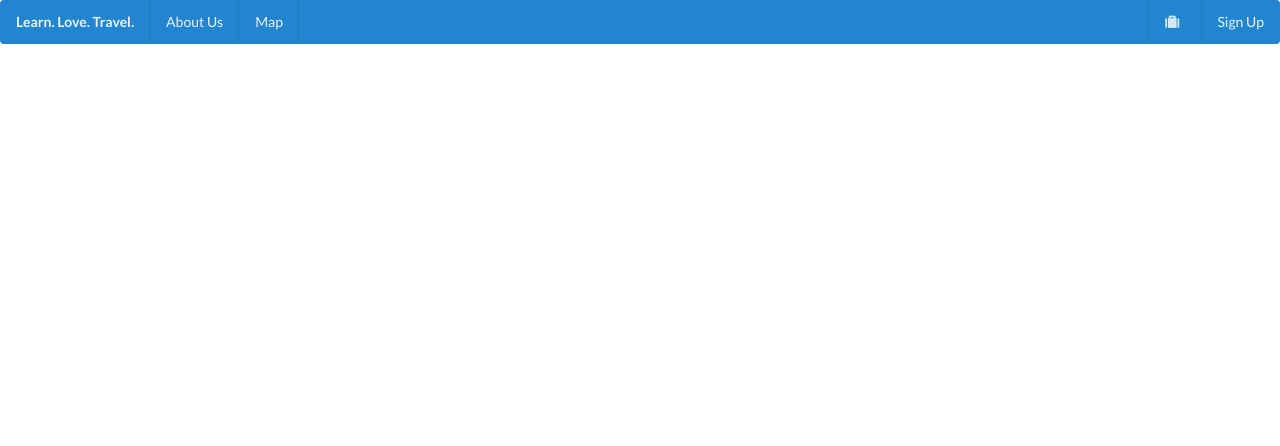
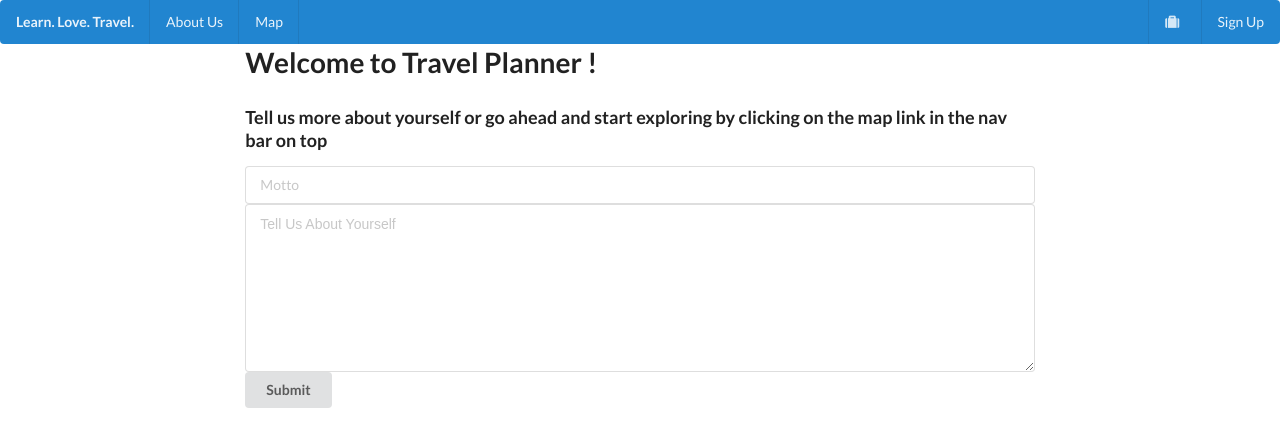
Before and after one commit to lindsaycriswell/learn-love-travel, a React (Create React App) app in the folder love-travel-frontend/: page /firstSignUpPage in a window 1280 px wide. Shown: the top 446 px of the page. Built offline with nearby package versions, Linux system fonts and the light colour scheme; what google-maps-react would draw is missing.

Commit message:
working on patch user

```diff
--- a/love-travel-frontend/src/App.js
+++ b/love-travel-frontend/src/App.js
@@ -5,6 +5,7 @@ import { Switch, Route } from 'react-router-dom'
 
 // import styling
 import "./App.css";
+import Image from "./images/sunrise-myanmar.jpg"
 
 // components
 import NavBar from "./navBar";
@@ -14,13 +15,21 @@ import MapContainer from './MapContainer'
 import About from './pages/about'
 import Home from './pages/home'
 import SignUp from './pages/signUp'
+import FirstSignUpPage from './pages/firstSignUpPage'
 
 
 
-import Image from "./images/sunrise-myanmar.jpg"
-
 
 class App extends React.Component {
+  state = {
+    currentUser: ''
+  }
+
+  setCurrentUser = (user) => {
+    this.setState({
+      currentUser: user
+    })
+  }
 
   render() {
 
@@ -31,12 +40,19 @@ class App extends React.Component {
             <Route exact path='/' component={Home}/>
             <Route exact path='/map' component={MapContainer}/>
             <Route exact path='/about' component={About}/>
-            <Route exact path='/signup' component={SignUp}/>
+            <Route exact path='/signup' render={props => (
+                <SignUp {...props} currentUser={this.state.currentUser} setCurrentUser={this.setCurrentUser}/>
+              )} />
+            <Route exact path='/firstSignUpPage' render={props => (
+                <FirstSignUpPage {...props} currentUser={this.state.currentUser} />
+              )} />
         </Switch>
       </div>
     );
   }
 }
 
+// <Route exact path='/signup' data={this.state.currentUser} component={SignUp}/>
+// <Route exact path='/firstSignUpPage' data={this.state.currentUser} component={FirstSignUpPage} />
 
 export default App;
--- /dev/null
+++ b/love-travel-frontend/src/pages/firstSignUpPage.js
@@ -0,0 +1,66 @@
+
+
+import React from 'react'
+
+class FirstSignUpPage extends React.Component {
+  state = {
+    motto: '',
+    bio: ''
+  }
+
+  handleMotto = (event) => {
+    this.setState({
+      motto: event.target.value
+    })
+  }
+
+  handleBio = (event) => {
+    this.setState({
+      bio: event.target.value
+    })
+  }
+
+  addUserInfo = (event) => {
+    event.preventDefault()
+    this.postUserInfo(this.state.motto, this.state.addUserInfo)
+  }
+
+  postUserInfo = (motto, bio) => {
+    console.log('in the post user info', motto, bio)
+    fetch(`http://localhost:3000/users/${this.props.currentUser.id}`, {
+     method: "PATCH",
+     headers: {
+       "Content-Type": "application/json"
+     },
+     body: JSON.stringify({
+       motto: motto,
+       bio: bio
+     })
+   })
+   .then(res => res.json())
+   .then(json => console.log(json))
+  }
+
+  render(){
+    console.log('in first sign up page', this.props.currentUser)
+    return(
+      <div className="ui grid">
+        <div className="three wide column">
+        </div>
+        <div className="right floated left aligned ten wide column">
+          <h1>Welcome to Travel Planner {this.props.currentUser.username}!</h1>
+          <h3>Tell us more about yourself or go ahead and start exploring by clicking on the map link in the nav bar on top</h3>
+          <form className="ui form" onSubmit={this.addUserInfo}>
+            <input className="ui small input" placeholder="Motto" value={this.state.motto} onInput={this.handleMotto}/>
+            <textarea placeholder="Tell Us About Yourself" value={this.state.bio} onInput={this.handleBio}/>
+            <button className="ui submit button">Submit</button>
+          </form>
+        </div>
+        <div className="three wide column">
+        </div>
+      </div>
+    )
+  }
+}
+
+export default FirstSignUpPage
--- a/love-travel-frontend/src/pages/signUp.js
+++ b/love-travel-frontend/src/pages/signUp.js
@@ -1,13 +1,18 @@
 // react stuff
 import React from "react";
 import Image from "../images/sunrise-myanmar.jpg";
+import { Route, Redirect } from 'react-router'
 
+// components
+import FirstSignUpPage from './firstSignUpPage'
 
 class SignUp extends React.Component {
 
   state={
     username: '',
-    errors: []
+    errors: [],
+    redirect: false
+    // currentUser: ''
   }
 
   handleUsername = (event) => {
@@ -51,13 +56,29 @@ class SignUp extends React.Component {
        this.setState({
          errors: userJSON.errors
        })
+     } else {
+       this.props.setCurrentUser(userJSON)
+       this.setState({
+         redirect: true
+       })
      }
    })
  }
 
+ // setCurrentUser = (user) => {
+ //   this.setState({
+ //     this.props.currentUser: user
+ //   }, () => console.log(this.props.currentUser))
+ // }
+    //
+    //
+    // if (this.state.redirect) {
+    //  <Redirect to='/firstSignUpPage'>
+    // }
+
+
 
   render(){
-
     let sectionStyle = {
       margin: 0,
       // width: "100vw",
@@ -68,6 +89,7 @@ class SignUp extends React.Component {
 
     return (
       <div style={sectionStyle} className="ui grid">
+        {this.state.redirect ?  <Redirect to='/firstSignUpPage'/> : null}
         <div className="four wide column">
         </div>
         <div className="four wide column">
```
